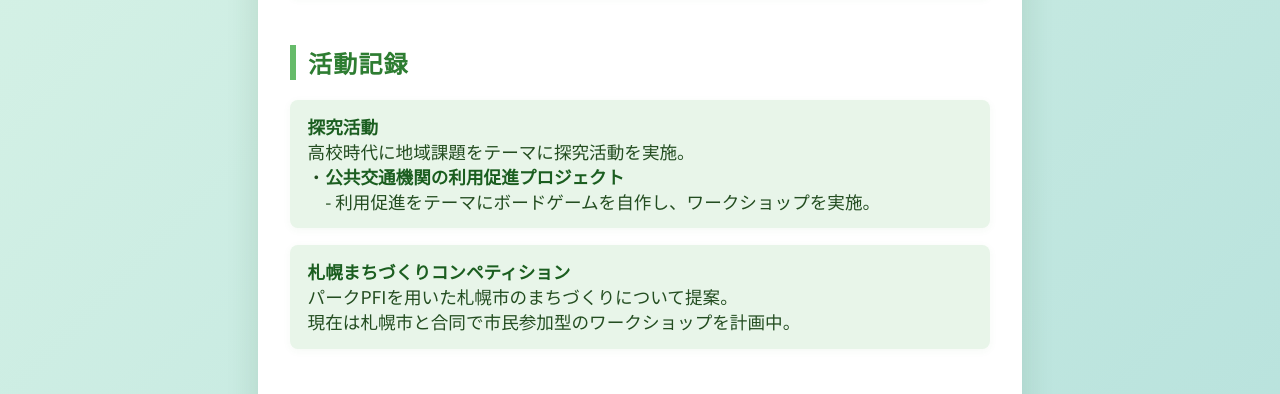
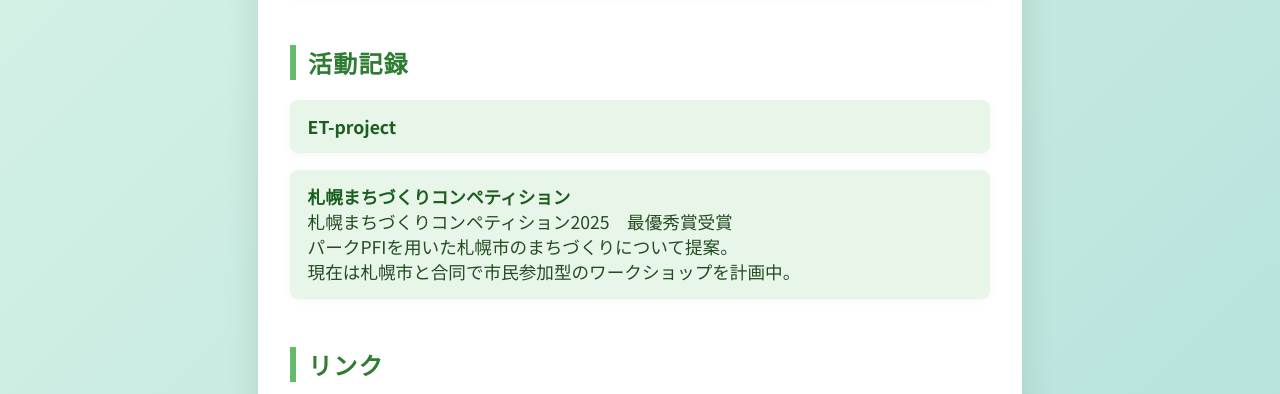
Before and after one commit to suika2525/profile, a plain HTML site: page index.html in a window 1280 px wide. Shown: the part 813-1207 px from the top of the page. Drawn offline with nearby package versions, Linux system fonts and the light colour scheme.

Commit message:
受賞歴を追加

```diff
--- a/index.html
+++ b/index.html
@@ -251,13 +251,11 @@
     <h2>活動記録</h2>
     <ul>
       <li>
-        <strong>探究活動</strong><br>
-        高校時代に地域課題をテーマに探究活動を実施。<br>
-        ・<strong>公共交通機関の利用促進プロジェクト</strong><br>
-         - 利用促進をテーマにボードゲームを自作し、ワークショップを実施。<br>
+        <strong>ET-project</strong>
       </li>
       <li>
         <strong>札幌まちづくりコンペティション</strong><br>
+        札幌まちづくりコンペティション2025　最優秀賞受賞<br>
         パークPFIを用いた札幌市のまちづくりについて提案。<br>
         現在は札幌市と合同で市民参加型のワークショップを計画中。
       </li>
```
